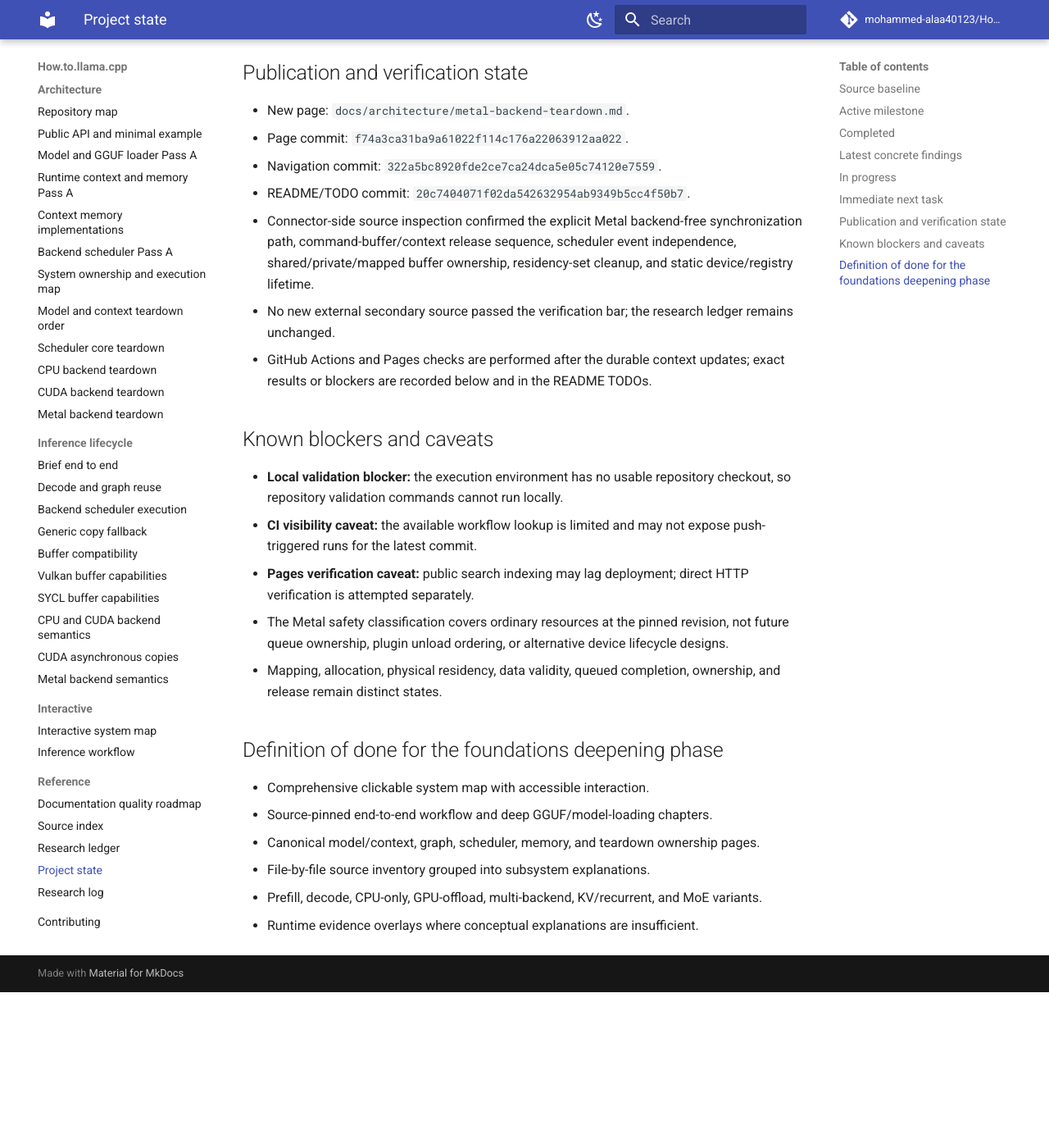
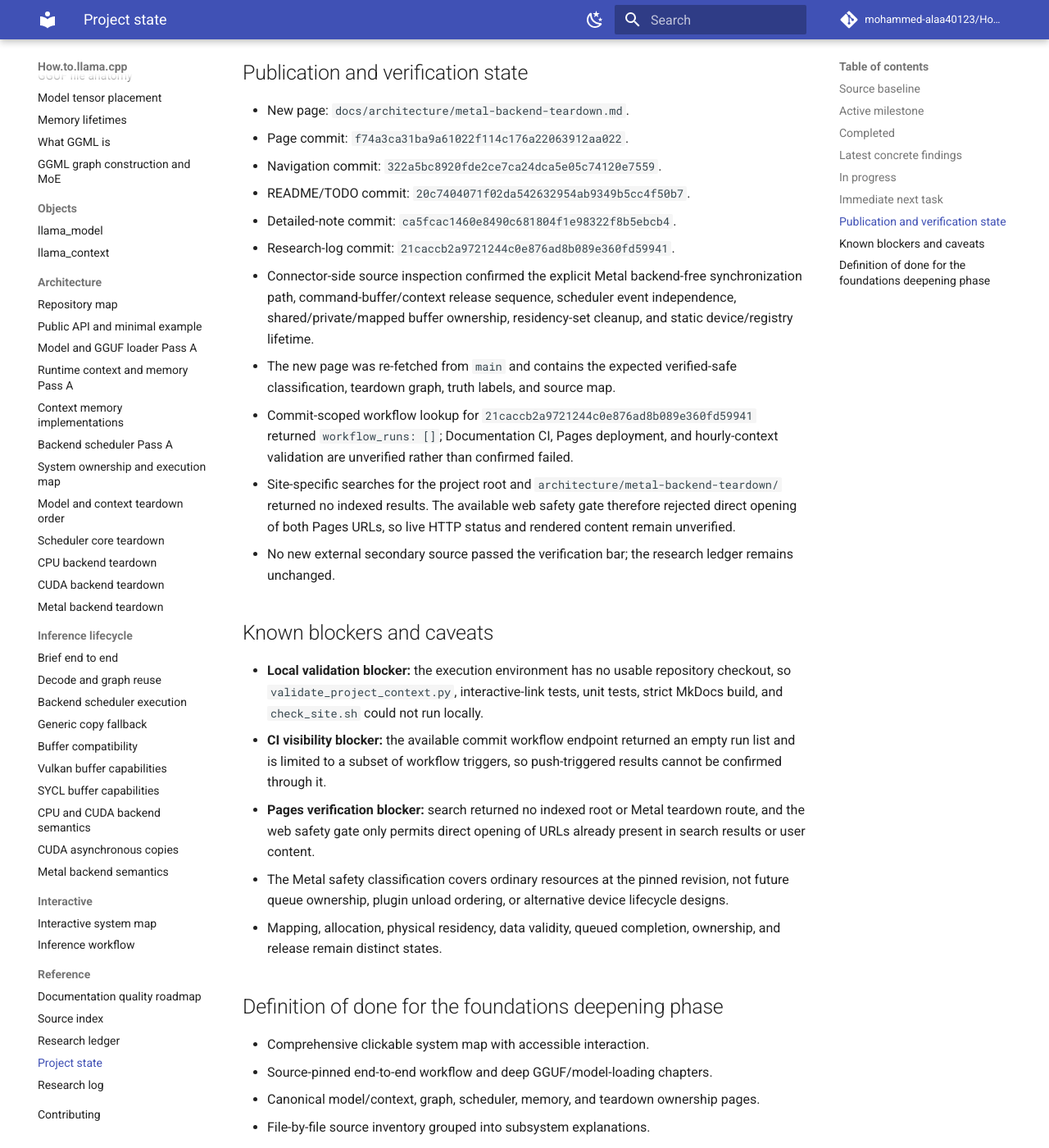
Before and after one commit to mohammed-alaa40123/How.to.llama.cpp, an MkDocs documentation site: the page built from docs/reference/project-state.md, in a window 1280 px wide and 1400 px high, scrolled down 2536 px. Shown: the whole window at 82% size. Built offline with MkDocs 1.6.1 and Material for MkDocs 9.7.7, drawn with Linux system fonts in a browser that asks for light colours; comment, search, counter and statistics services are not loaded; before the commit the page ends 3746 px from its top, so only the background shows below that.

Commit message:
docs: record Metal verification blockers

```diff
--- a/docs/reference/project-state.md
+++ b/docs/reference/project-state.md
@@ -75,15 +75,19 @@ Required deliverables:
 - Page commit: `f74a3ca31ba9a61022f114c176a22063912aa022`.
 - Navigation commit: `322a5bc8920fde2ce7ca24dca5e05c74120e7559`.
 - README/TODO commit: `20c7404071f02da542632954ab9349b5cc4f50b7`.
+- Detailed-note commit: `ca5fcac1460e8490c681804f1e98322f8b5ebcb4`.
+- Research-log commit: `21caccb2a9721244c0e876ad8b089e360fd59941`.
 - Connector-side source inspection confirmed the explicit Metal backend-free synchronization path, command-buffer/context release sequence, scheduler event independence, shared/private/mapped buffer ownership, residency-set cleanup, and static device/registry lifetime.
+- The new page was re-fetched from `main` and contains the expected verified-safe classification, teardown graph, truth labels, and source map.
+- Commit-scoped workflow lookup for `21caccb2a9721244c0e876ad8b089e360fd59941` returned `workflow_runs: []`; Documentation CI, Pages deployment, and hourly-context validation are unverified rather than confirmed failed.
+- Site-specific searches for the project root and `architecture/metal-backend-teardown/` returned no indexed results. The available web safety gate therefore rejected direct opening of both Pages URLs, so live HTTP status and rendered content remain unverified.
 - No new external secondary source passed the verification bar; the research ledger remains unchanged.
-- GitHub Actions and Pages checks are performed after the durable context updates; exact results or blockers are recorded below and in the README TODOs.
 
 ## Known blockers and caveats
 
-- **Local validation blocker:** the execution environment has no usable repository checkout, so repository validation commands cannot run locally.
-- **CI visibility caveat:** the available workflow lookup is limited and may not expose push-triggered runs for the latest commit.
-- **Pages verification caveat:** public search indexing may lag deployment; direct HTTP verification is attempted separately.
+- **Local validation blocker:** the execution environment has no usable repository checkout, so `validate_project_context.py`, interactive-link tests, unit tests, strict MkDocs build, and `check_site.sh` could not run locally.
+- **CI visibility blocker:** the available commit workflow endpoint returned an empty run list and is limited to a subset of workflow triggers, so push-triggered results cannot be confirmed through it.
+- **Pages verification blocker:** search returned no indexed root or Metal teardown route, and the web safety gate only permits direct opening of URLs already present in search results or user content.
 - The Metal safety classification covers ordinary resources at the pinned revision, not future queue ownership, plugin unload ordering, or alternative device lifecycle designs.
 - Mapping, allocation, physical residency, data validity, queued completion, ownership, and release remain distinct states.
 
```
